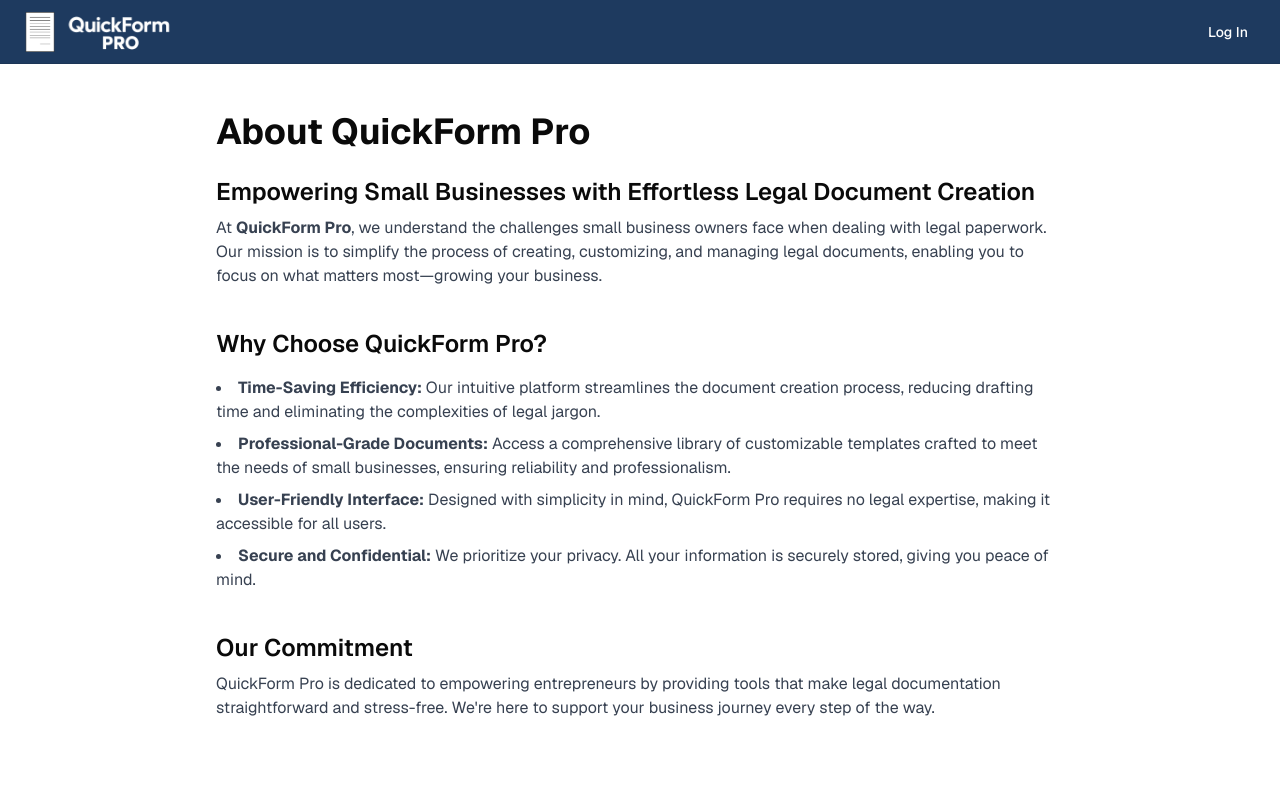
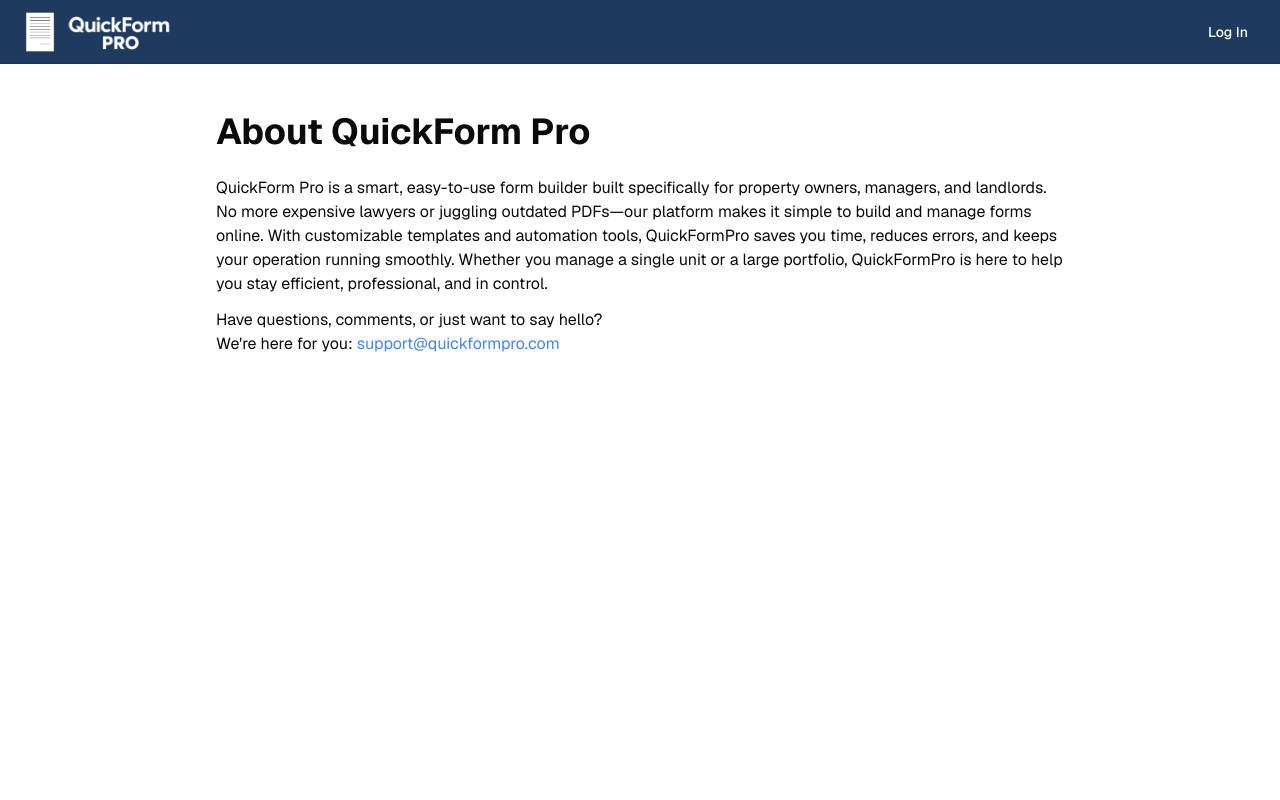
Before and after one commit to jonathanporras/blueprint-forms, a Next.js app: page /about in a window 1280 px wide. Shown: the top 800 px of the page. Built offline with nearby package versions, Linux system fonts and the light colour scheme; no server answers.

Commit message:
Update about page

```diff
--- a/app/about/page.tsx
+++ b/app/about/page.tsx
@@ -4,50 +4,21 @@
   return (
     <div className="max-w-4xl mx-auto px-6 py-12">
       <h1 className="text-4xl font-bold mb-6">About QuickForm Pro</h1>
-
-      <section className="mb-10">
-        <h2 className="text-2xl font-semibold mb-2">
-          Empowering Small Businesses with Effortless Legal Document Creation
-        </h2>
-        <p className="text-gray-700">
-          At <strong>QuickForm Pro</strong>, we understand the challenges small business owners
-          face when dealing with legal paperwork. Our mission is to simplify the process of
-          creating, customizing, and managing legal documents, enabling you to focus on what
-          matters most—growing your business.
-        </p>
-      </section>
-
-      <section className="mb-10">
-        <h2 className="text-2xl font-semibold mb-4">Why Choose QuickForm Pro?</h2>
-        <ul className="list-disc list-inside text-gray-700 space-y-2">
-          <li>
-            <strong>Time-Saving Efficiency:</strong> Our intuitive platform streamlines the
-            document creation process, reducing drafting time and eliminating the complexities
-            of legal jargon.
-          </li>
-          <li>
-            <strong>Professional-Grade Documents:</strong> Access a comprehensive library of
-            customizable templates crafted to meet the needs of small businesses, ensuring
-            reliability and professionalism.
-          </li>
-          <li>
-            <strong>User-Friendly Interface:</strong> Designed with simplicity in mind,
-            QuickForm Pro requires no legal expertise, making it accessible for all users.
-          </li>
-          <li>
-            <strong>Secure and Confidential:</strong> We prioritize your privacy. All your
-            information is securely stored, giving you peace of mind.
-          </li>
-        </ul>
-      </section>
-      <section>
-        <h2 className="text-2xl font-semibold mb-2">Our Commitment</h2>
-        <p className="text-gray-700">
-          QuickForm Pro is dedicated to empowering entrepreneurs by providing tools that make
-          legal documentation straightforward and stress-free. We're here to support your
-          business journey every step of the way.
-        </p>
-      </section>
+      <div>
+        QuickForm Pro is a smart, easy-to-use form builder built specifically for property
+        owners, managers, and landlords. No more expensive lawyers or juggling outdated
+        PDFs—our platform makes it simple to build and manage forms online. With customizable
+        templates and automation tools, QuickFormPro saves you time, reduces errors, and keeps
+        your operation running smoothly. Whether you manage a single unit or a large portfolio,
+        QuickFormPro is here to help you stay efficient, professional, and in control.
+      </div>
+      <p className="mt-3">
+        Have questions, comments, or just want to say hello? <br />
+        We're here for you:{" "}
+        <a href="mailto:support@quickformpro.com" className="text-[#4285F4]">
+          support@quickformpro.com
+        </a>
+      </p>
     </div>
   );
 }
```
